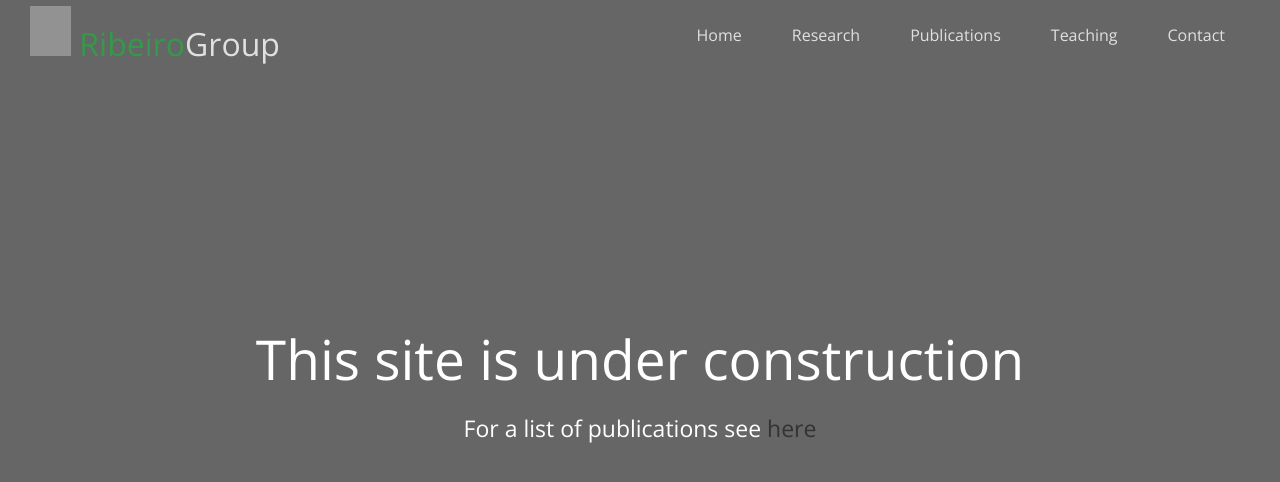
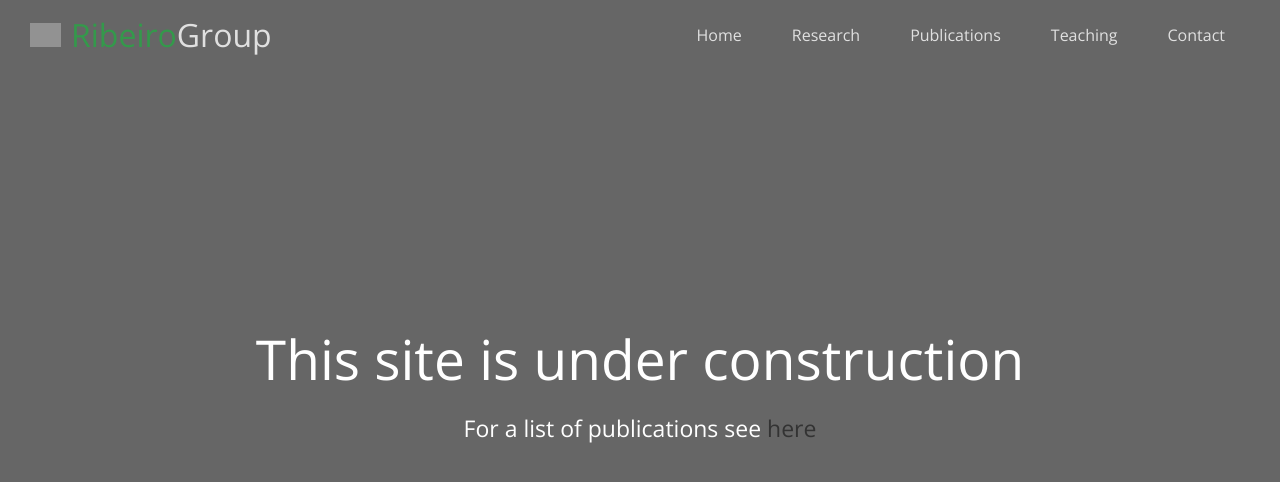
Before and after one commit to hugo-ribeiro/hugo-ribeiro.github.io, a plain HTML site: page index.html in a window 1280 px wide. Drawn offline with nearby package versions, Linux system fonts and the light colour scheme; grey boxes are pictures that could not be loaded.

Commit message:
centering image in the navbar logo

```diff
--- a/css/style.css
+++ b/css/style.css
@@ -1,4 +1,8 @@
 @import url('https://fonts.googleapis.com/css2?family=Open+Sans:wght@300;400&display=swap" rel="stylesheet');
+
+:root {
+    --portuguese-green: #006600;
+}
 
 * {
     box-sizing: border-box;
@@ -32,7 +36,7 @@ p {
 }
 
 img {
-    /* width: 100%; */
+    width: 100%;
 }
 
 /* Navbar */
@@ -61,8 +65,10 @@ img {
     margin: 0 5px;
 }
 
+
+/* green before #28a745 */
 .navbar a:hover {
-    border-bottom: #28a745 2px solid;
+    border-bottom: var(--portuguese-green) 2px solid;
 }
 
 .navbar ul {
@@ -70,7 +76,17 @@ img {
 }
 
 .navbar .logo {
+    display: flex;
+    justify-content: center;
+    align-items: center;
+    text-align: center;
     font-weight: 400;
+}
+
+.navbar .logo img {
+    max-width: 41px;
+    height: auto;
+    padding-right: 10px;
 }
 
 /* Header */
--- a/index.html
+++ b/index.html
@@ -12,10 +12,11 @@
 <body>
 
   <header class="hero">
-        <div id="navbar" class="navbar top">
-          <h1 class="logo">
-          <img src="https://upload.wikimedia.org/wikipedia/commons/c/c7/UMass-Lowell_logo.svg" width="41px" height="50px" alt="UMass Lowell">
-         <span class="text-primary"> Ribeiro</span>Group</h1>
+    <div id="navbar" class="navbar top">
+      <h1 class="logo">
+          <img src="https://upload.wikimedia.org/wikipedia/commons/c/c7/UMass-Lowell_logo.svg" alt="UMass Lowell">
+         <span class="text-primary"> Ribeiro</span>Group
+      </h1>
           <nav>
             <ul>
               <li><a href="#">Home</a></li>
```
